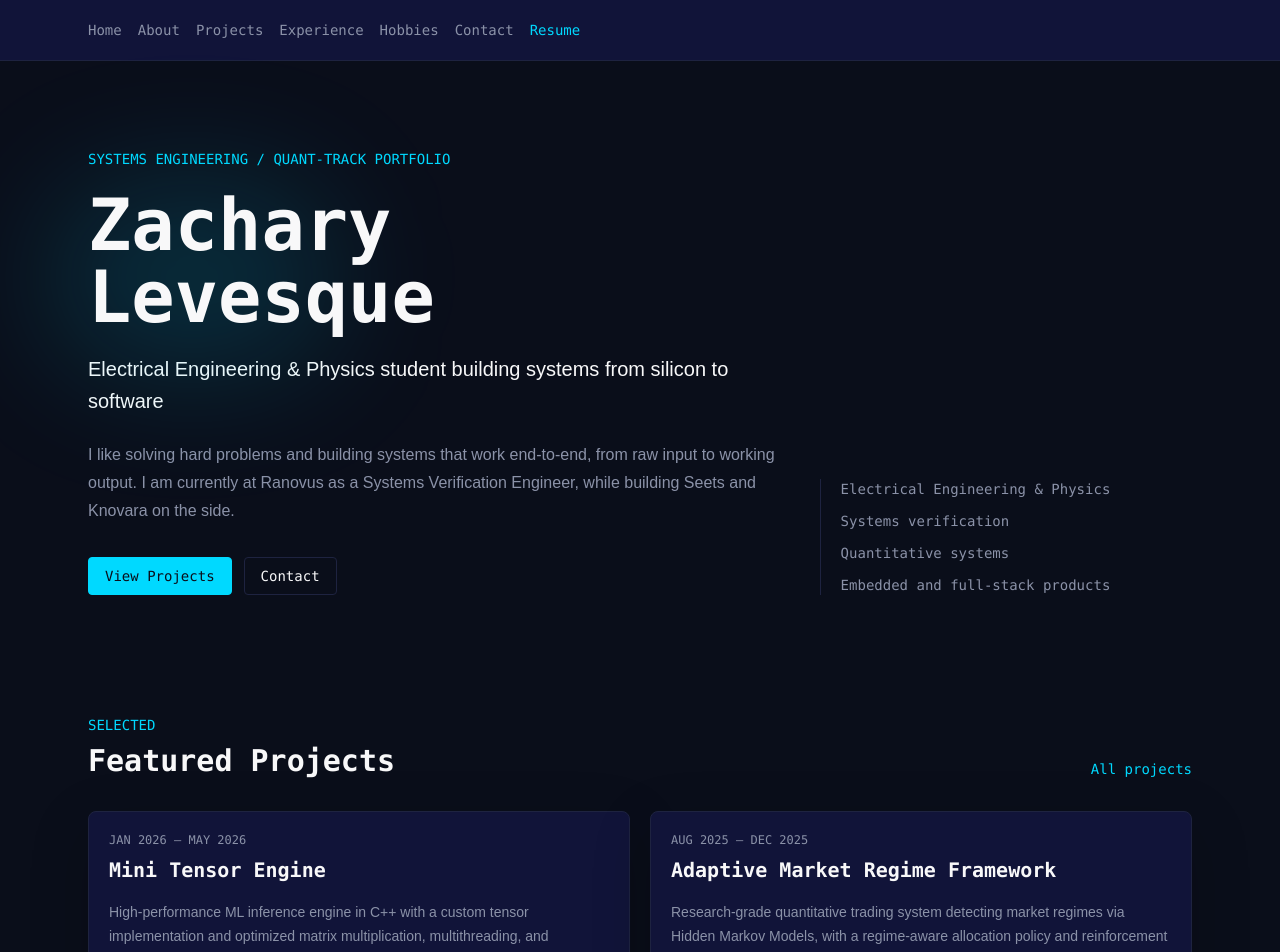
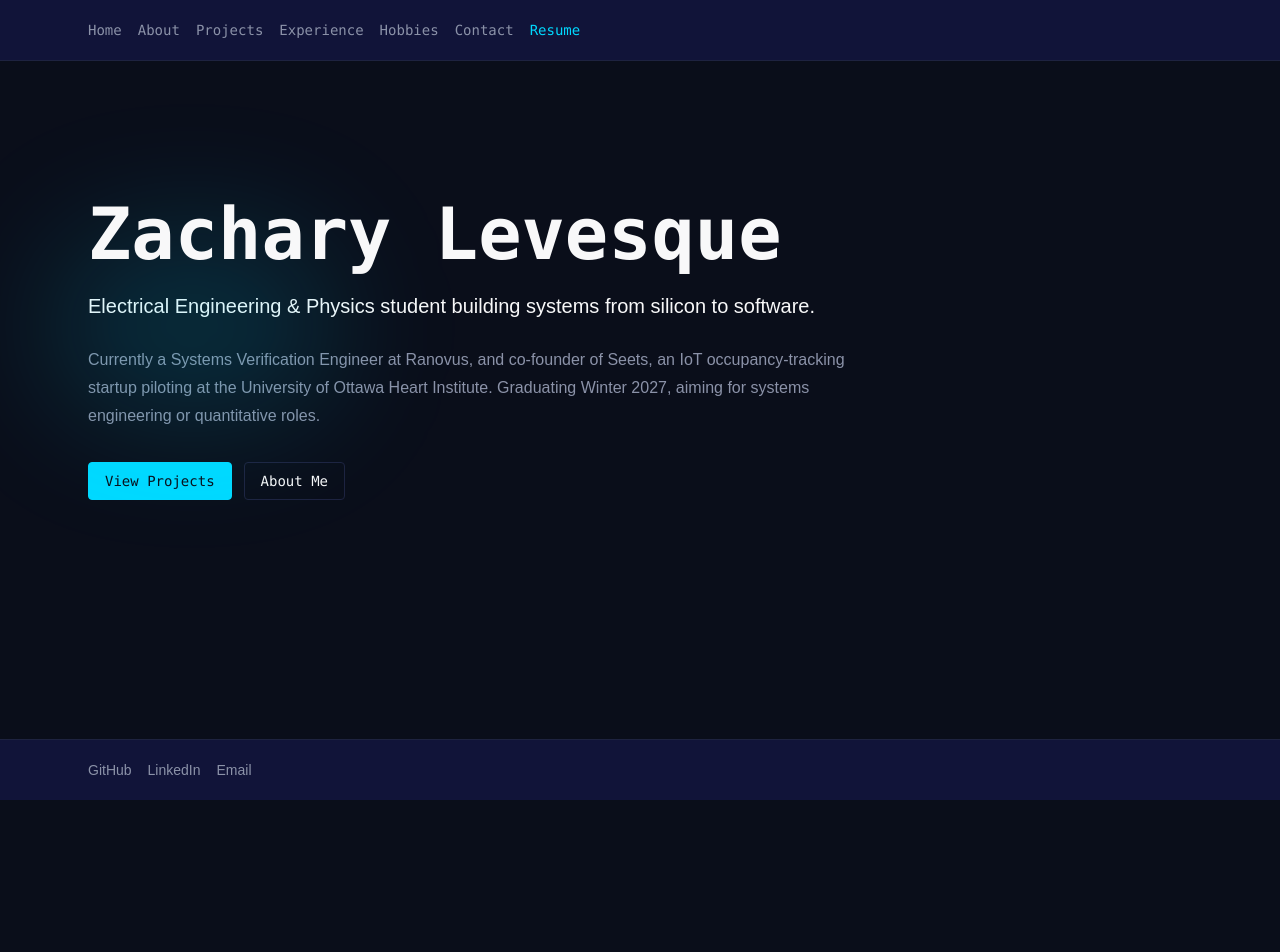
Before and after one commit to Zachary-Levesque/Portfolio, a Next.js app: page / in a window 1280 px wide. Shown: the top 952 px of the page. After the commit the page ends 800 px from the top, so only its background shows below. Built offline with nearby package versions, Linux system fonts and the light colour scheme.

Commit message:
Update page.tsx

```diff
--- a/app/page.tsx
+++ b/app/page.tsx
@@ -1,39 +1,22 @@
 import Link from "next/link";
-import { ProjectCard } from "@/components/project-card";
-import { projects } from "@/content/projects";
-
-const featuredProjectTitles = [
-  "Mini Tensor Engine",
-  "Adaptive Market Regime Framework",
-  "Knovara",
-  "Smart Sensing Seating System (Seets)"
-];
-
-const featuredProjects = featuredProjectTitles
-  .map((title) => projects.find((project) => project.title === title))
-  .filter((project) => project !== undefined);
 
 export default function HomePage() {
   return (
-    <div className="space-y-20">
-      <section className="grid gap-10 py-10 md:grid-cols-[1.3fr_0.7fr] md:items-end">
-        <div className="relative">
+    <section className="relative flex min-h-[60vh] items-center py-12">
+      <div className="relative max-w-3xl">
         <div className="pointer-events-none absolute -left-10 top-8 h-48 w-72 rounded-full bg-accent/15 blur-3xl" />
-          <p className="font-mono text-sm uppercase text-accent">
-            Systems engineering / quant-track portfolio
-          </p>
-          <h1 className="relative mt-5 max-w-4xl font-mono text-5xl font-semibold leading-tight text-foreground md:text-7xl">
+        <h1 className="relative font-mono text-5xl font-semibold leading-tight text-foreground md:text-7xl">
           Zachary Levesque
         </h1>
-          <p className="mt-5 max-w-3xl text-xl leading-8 text-foreground">
-            Electrical Engineering & Physics student building systems from
-            silicon to software
+        <p className="mt-5 text-xl leading-8 text-foreground">
+          Electrical Engineering & Physics student building systems from silicon
+          to software.
         </p>
-          <p className="mt-6 max-w-3xl leading-7 text-muted">
-            I like solving hard problems and building systems that work
-            end-to-end, from raw input to working output. I am currently at
-            Ranovus as a Systems Verification Engineer, while building Seets
-            and Knovara on the side.
+        <p className="mt-6 leading-7 text-muted">
+          Currently a Systems Verification Engineer at Ranovus, and co-founder
+          of Seets, an IoT occupancy-tracking startup piloting at the University
+          of Ottawa Heart Institute. Graduating Winter 2027, aiming for systems
+          engineering or quantitative roles.
         </p>
         <div className="mt-8 flex flex-wrap gap-3 font-mono text-sm">
           <Link
@@ -43,43 +26,13 @@ export default function HomePage() {
             View Projects
           </Link>
           <Link
-              href="/contact"
+            href="/about"
             className="rounded border border-border px-4 py-2 text-foreground transition-colors hover:border-accent hover:text-accent"
           >
-              Contact
+            About Me
           </Link>
         </div>
       </div>
-
-        <div className="border-l border-border pl-5 font-mono text-sm text-muted">
-          <p>Electrical Engineering & Physics</p>
-          <p className="mt-3">Systems verification</p>
-          <p className="mt-3">Quantitative systems</p>
-          <p className="mt-3">Embedded and full-stack products</p>
-        </div>
     </section>
-
-      <section>
-        <div className="mb-8 flex flex-wrap items-end justify-between gap-4">
-          <div>
-            <p className="font-mono text-sm uppercase text-accent">Selected</p>
-            <h2 className="mt-2 font-mono text-3xl font-semibold">
-              Featured Projects
-            </h2>
-          </div>
-          <Link
-            href="/projects"
-            className="font-mono text-sm text-accent transition-colors hover:text-accent-hover"
-          >
-            All projects
-          </Link>
-        </div>
-        <div className="grid gap-5 md:grid-cols-2">
-          {featuredProjects.map((project) => (
-            <ProjectCard key={project.title} project={project} featured />
-          ))}
-        </div>
-      </section>
-    </div>
   );
 }
```
Lines whose indentation alone changed are shown as unchanged.
